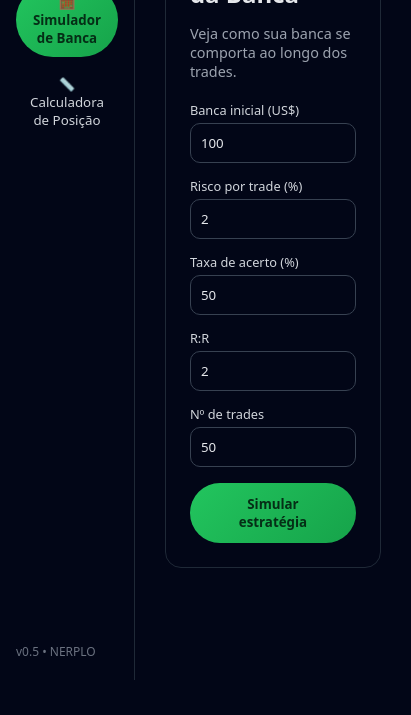
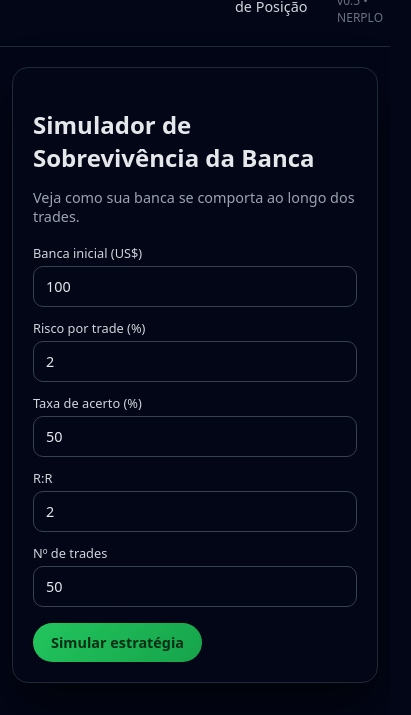
Before and after one commit to mydevopshd/risk-calculator, a plain HTML site: page index.html in a window 390 px wide. Shown: the part 164-879 px from the top of the page, 411 px wide, since content can reach past the window. Before the commit the page ends 844 px from the top, so only its background shows below. Drawn offline with Linux system fonts and the light colour scheme.

Commit message:
Update styles.css

```diff
--- a/assets/css/styles.css
+++ b/assets/css/styles.css
@@ -1,14 +1,17 @@
 * {
   box-sizing: border-box;
-  font-family: system-ui, sans-serif;
+  font-family: system-ui, -apple-system, BlinkMacSystemFont, "Segoe UI", sans-serif;
 }
 
 body {
   margin: 0;
+  padding: 0;
   background: #020617;
   color: #e5e7eb;
+  min-height: 100vh;
 }
 
+/* LAYOUT GERAL */
 .app {
   display: flex;
   min-height: 100vh;
@@ -27,7 +30,7 @@ body {
 
 .brand-title {
   font-size: 1.4rem;
-  font-weight: bold;
+  font-weight: 700;
 }
 
 .brand-sub {
@@ -35,17 +38,18 @@ body {
   color: #9ca3af;
 }
 
-.nav {
-  display: flex;
-  flex-direction: column;
-  gap: 8px;
-}
-
 .nav-section-title {
   font-size: 0.8rem;
   text-transform: uppercase;
   color: #6b7280;
   margin-top: 10px;
+}
+
+.nav {
+  display: flex;
+  flex-direction: column;
+  gap: 8px;
+  margin-top: 8px;
 }
 
 .nav-btn {
@@ -57,9 +61,9 @@ body {
   cursor: pointer;
   display: flex;
   align-items: center;
-  gap: 10px;
-  font-weight: 500;
-  transition: all 0.2s ease;
+  gap: 8px;
+  font-size: 0.9rem;
+  transition: background 0.15s ease, color 0.15s ease, transform 0.1s ease;
 }
 
 .nav-btn:hover {
@@ -70,6 +74,7 @@ body {
   background: linear-gradient(135deg, #22c55e, #16a34a);
   color: #052e16;
   font-weight: 600;
+  transform: translateY(-1px);
 }
 
 .sidebar-footer {
@@ -81,33 +86,36 @@ body {
 /* MAIN */
 .main {
   flex: 1;
-  padding: 30px;
+  padding: 30px 24px;
   max-width: 1200px;
   margin: 0 auto;
 }
 
 .main-title {
   font-size: 1.5rem;
-  margin-bottom: 8px;
+  margin-bottom: 6px;
 }
 
 .main-subtitle {
   font-size: 0.9rem;
   color: #9ca3af;
-  margin-bottom: 20px;
+  margin-bottom: 18px;
 }
 
+/* CARDS */
 .card {
   background: #020617;
+  border-radius: 16px;
+  padding: 20px;
   border: 1px solid #1f2937;
-  border-radius: 16px;
-  padding: 24px;
+  box-shadow: 0 24px 48px rgba(0, 0, 0, 0.6);
 }
 
+/* FORMULÁRIOS */
 .fields-row {
   display: flex;
   flex-wrap: wrap;
-  gap: 14px;
+  gap: 12px;
 }
 
 .field {
@@ -123,41 +131,65 @@ label {
 
 input {
   width: 100%;
-  padding: 10px;
+  padding: 10px 12px;
   border-radius: 10px;
   border: 1px solid #374151;
   background: #020617;
   color: #e5e7eb;
+  font-size: 0.9rem;
+  outline: none;
+  transition: border 0.15s ease, box-shadow 0.15s ease;
 }
 
+input:focus {
+  border-color: #38bdf8;
+  box-shadow: 0 0 0 1px rgba(56, 189, 248, 0.5);
+}
+
+/* BOTÕES */
 .btn-primary {
   margin-top: 16px;
-  padding: 12px 22px;
+  padding: 10px 18px;
   border-radius: 999px;
   border: none;
+  cursor: pointer;
+  font-size: 0.9rem;
+  font-weight: 600;
+  color: #052e16;
   background: linear-gradient(135deg, #22c55e, #16a34a);
-  color: #052e16;
-  font-weight: bold;
-  cursor: pointer;
+  transition: transform 0.1s ease, box-shadow 0.1s ease, opacity 0.15s;
 }
 
+.btn-primary:hover {
+  transform: translateY(-1px);
+  box-shadow: 0 10px 20px rgba(34, 197, 94, 0.35);
+  opacity: 0.95;
+}
+
+.btn-primary:active {
+  transform: translateY(0);
+  box-shadow: none;
+  opacity: 0.9;
+}
+
+/* RESULTADOS */
 .results {
-  margin-top: 20px;
+  margin-top: 18px;
   display: none;
 }
 
 .results-row {
   display: flex;
-  gap: 14px;
   flex-wrap: wrap;
-  margin-bottom: 12px;
+  gap: 12px;
+  margin-bottom: 10px;
 }
 
 .result-card {
-  flex: 1;
+  flex: 1 1 220px;
+  border-radius: 12px;
   border: 1px solid #1f2937;
-  border-radius: 12px;
-  padding: 12px;
+  padding: 10px 12px;
 }
 
 .result-item-label {
@@ -168,26 +200,53 @@ input {
 .result-item-value {
   font-size: 1rem;
   font-weight: 600;
-  margin-top: 5px;
+  margin-top: 4px;
 }
 
+/* ERROS E BADGES */
 .error {
+  margin-top: 10px;
+  font-size: 0.85rem;
   color: #fca5a5;
-  margin-top: 10px;
   display: none;
 }
 
 .badge {
   display: inline-block;
-  margin-top: 10px;
-  padding: 5px 12px;
+  margin-top: 8px;
+  padding: 4px 10px;
   border-radius: 999px;
-  background: rgba(34,197,94,0.2);
+  font-size: 0.75rem;
+  background: rgba(34, 197, 94, 0.15);
   color: #4ade80;
-  font-size: 0.75rem;
 }
 
 .badge-neg {
-  background: rgba(248,113,113,0.15);
+  background: rgba(248, 113, 113, 0.15);
   color: #fca5a5;
 }
+
+/* RESPONSIVO */
+@media (max-width: 900px) {
+  .app {
+    flex-direction: column;
+  }
+
+  .sidebar {
+    width: 100%;
+    border-right: none;
+    border-bottom: 1px solid #1f2937;
+    flex-direction: row;
+    align-items: center;
+    gap: 12px;
+  }
+
+  .nav {
+    flex-direction: row;
+    flex-wrap: wrap;
+  }
+
+  .main {
+    padding: 20px 12px 32px;
+  }
+}
```
